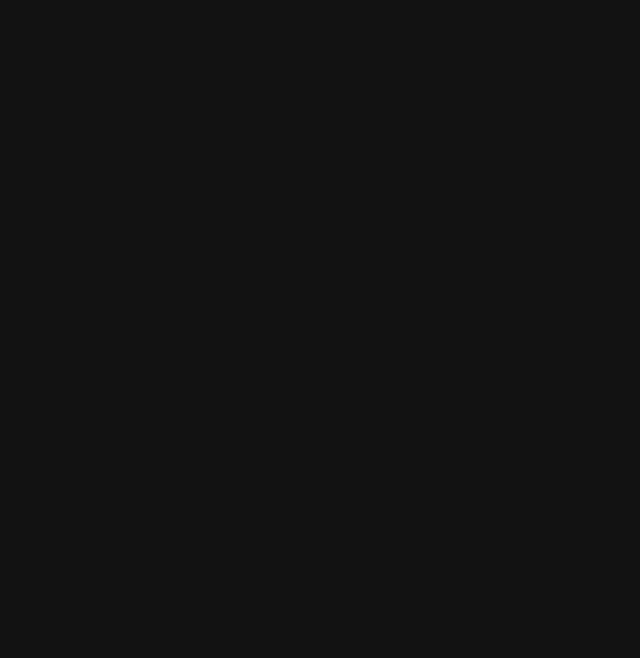
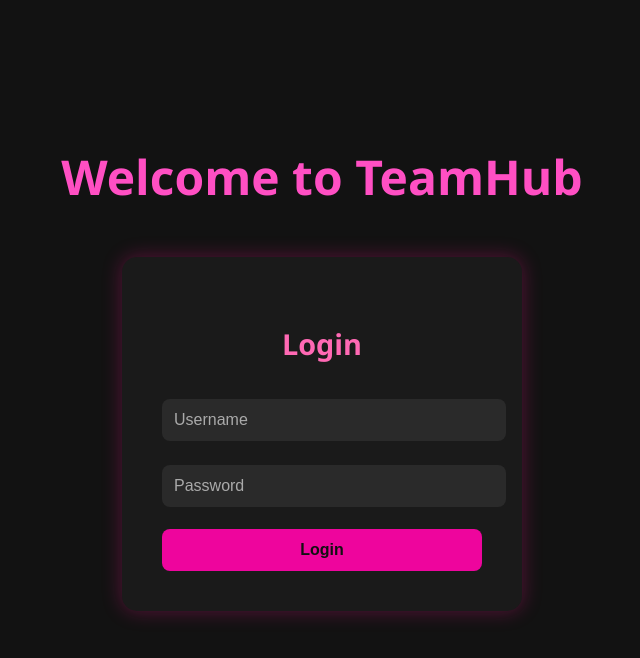
Before and after one commit to PrathKothari/Sakshi_TeamHub2, a React (Create React App) app: page /login in a window 1280 px wide. Before the commit this address had no page. Shown: the top 658 px of the page, without its empty margins (318-958 px from the left). Built offline with nearby package versions, Linux system fonts and the light colour scheme.

Commit message:
Login page added

```diff
--- a/src/App.css
+++ b/src/App.css
@@ -400,3 +400,73 @@
     gap: 20px;
   }
 }
+
+.login-page-container {
+  display: flex;
+  flex-direction: column;
+  align-items: center;
+  justify-content: center;
+  min-height: 100vh;
+}
+
+/* Heading styles */
+.login-heading {
+  font-size: 3rem;
+  color: #ff4fc3; /* bright pink */
+  margin-top: -50px;
+  margin-bottom: 10px;
+}
+
+
+/* Box containing form */
+.login-box {
+  background-color: #1a1a1a;
+  padding: 40px;
+  border-radius: 15px;
+  box-shadow: 0 0 20px rgba(255, 20, 147, 0.3);
+  width: 320px;
+}
+
+/* Title inside box */
+.login-title {
+  color: #ff69b4;
+  font-size: 1.8rem;
+  margin-bottom: 20px;
+  text-align: center;
+}
+
+/* Input fields */
+.login-input {
+  width: 100%;
+  padding: 12px;
+  margin: 12px 0;
+  border: none;
+  border-radius: 8px;
+  background-color: #2a2a2a;
+  color: #fff;
+  font-size: 1rem;
+  outline: none;
+}
+
+.login-input::placeholder {
+  color: #aaa;
+}
+
+/* Submit button */
+.login-button {
+  width: 100%;
+  padding: 12px;
+  background-color: #ee059d;
+  color: #111;
+  border: none;
+  border-radius: 8px;
+  font-weight: bold;
+  font-size: 1rem;
+  margin-top: 10px;
+  cursor: pointer;
+  transition: background-color 0.3s ease;
+}
+
+.login-button:hover {
+  background-color: #ff0e86;
+}
--- a/src/App.js
+++ b/src/App.js
@@ -2,6 +2,7 @@
 import { BrowserRouter as Router, Routes, Route } from 'react-router-dom';
 import Home from './pages/Home';
 import TeamDetails from './pages/TeamDetails';
+import Login from './pages/Login';
 import './App.css';
 
 function App() {
@@ -9,6 +10,7 @@
     <div className="App">
       <Router>
         <Routes>
+          <Route path="/login" element={<Login />} />
           <Route path="/" element={<Home />} />
           <Route path="/team/:id" element={<TeamDetails />} />
         </Routes>
--- /dev/null
+++ b/src/pages/Login.js
@@ -0,0 +1,21 @@
+import React from 'react';
+import '../App.css'; // Ensure the path is correct
+
+function Login() {
+  return (
+    <div className="login-page-container dark-theme">
+      <h1 className="login-heading">Welcome to TeamHub</h1>
+      <p> </p>
+      <div className="login-box">
+        <h2 className="login-title">Login</h2>
+        <form>
+          <input type="text" placeholder="Username" className="login-input" />
+          <input type="password" placeholder="Password" className="login-input" />
+          <button type="submit" className="login-button">Login</button>
+        </form>
+      </div>
+    </div>
+  );
+}
+
+export default Login;
```
